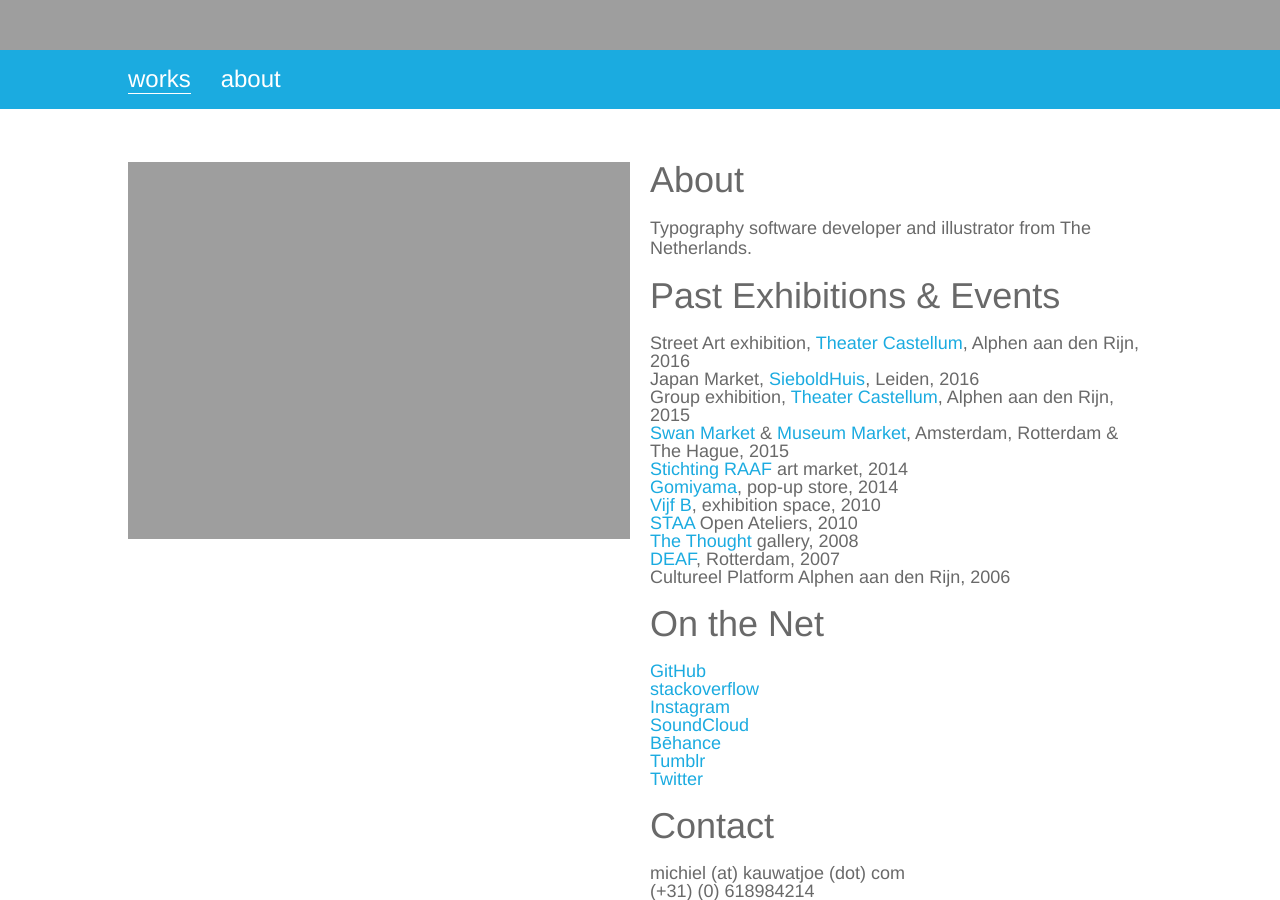
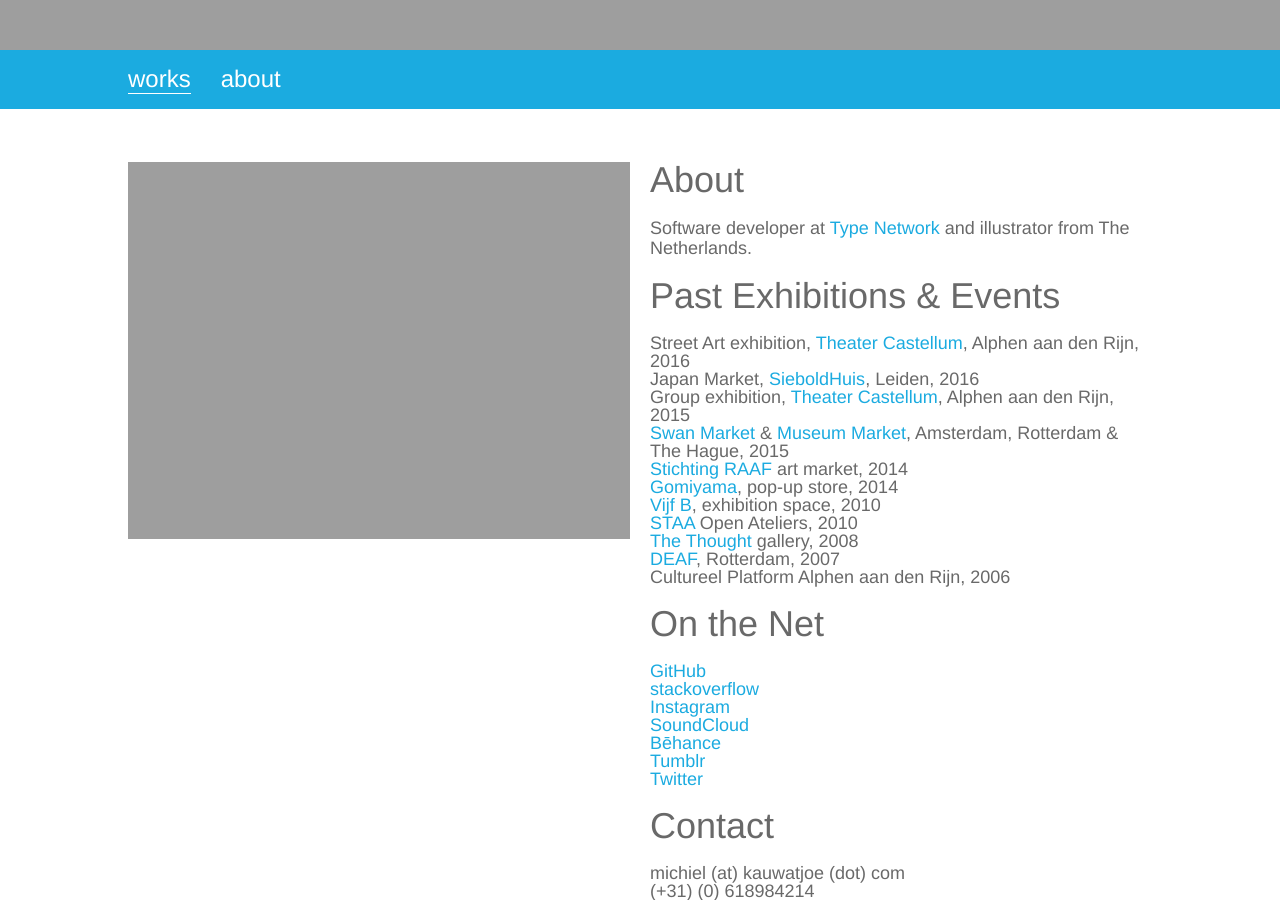
Before and after one commit to michielkauwatjoe/jekyll-portfolio, a Jekyll site: the page built from about/index.html, in a window 1280 px wide and 900 px high. Built offline with Jekyll 4.4.1, drawn with Linux system fonts in a browser that asks for light colours; some web fonts are replaced.

Commit message:
Longer blurb.

```diff
--- a/_includes/head.html
+++ b/_includes/head.html
@@ -28,7 +28,7 @@
     "http://michielkauwatjoe.tumblr.com",
     "http://www.linkedin.com/in/michielkauwatjoe",
     "http://plus.google.com/+Michielkauwatjoe1",
-    "http://soundcloud.com/michielkauwatjoe",
+    "http://soundcloud.com/michielkauwatjoe"
   ]
 }
     </script>
--- a/about/index.html
+++ b/about/index.html
@@ -15,7 +15,7 @@ links:
         <div class="textright">
 			<h1>About</h1>
 
-            <p>Typography software developer and illustrator from The Netherlands.</p>
+            <p>Software developer at <a href="http://typenetwork.com">Type Network</a> and illustrator from The Netherlands.</p>
 
             <h1>Past Exhibitions & Events</h1>
 
```
Also changed, not shown: other parts of about/index.html (+1 -1 lines).
